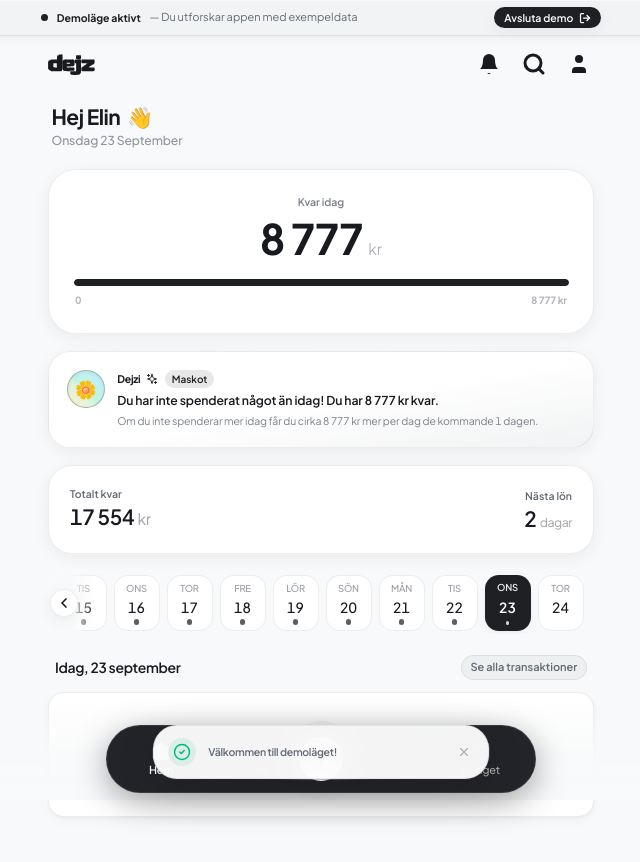
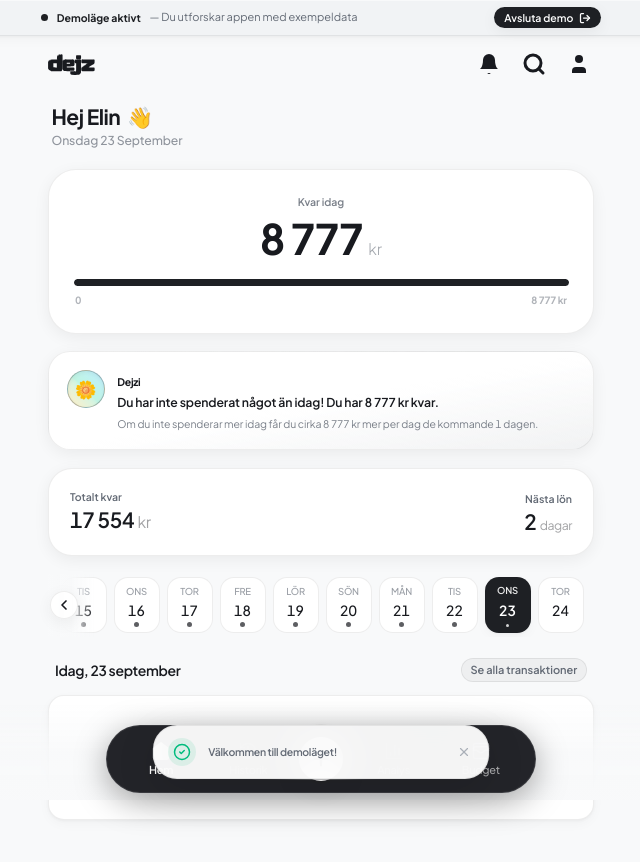
Before and after one commit to kevinwpts/Dejz, a React (Vite) app: page / in a window 1280 px wide. Both pictures are taken after a click on the button "Testa demo direkt". Shown: the top 862 px of the page, without its empty margins (319-959 px from the left). Built offline with nearby package versions, Linux system fonts and the light colour scheme.

Commit message:
refactor: remove mascot badge from GreetingModule
Simplify the GreetingModule header by removing the Sparkles icon and the mascot label to improve visual layout.

```diff
--- a/src/components/GreetingModule.tsx
+++ b/src/components/GreetingModule.tsx
@@ -1,7 +1,7 @@
 import React, { useMemo, useState } from 'react';
 import { motion } from 'motion/react';
 
-import { X, Sparkles } from 'lucide-react';
+import { X } from 'lucide-react';
 import { TranslationKey, Language } from '../i18n';
 import { PeriodTimeline } from './PeriodTimeline';
 import { CalendarModal } from './CalendarModal';
@@ -289,13 +289,9 @@
           </div>
 
           <div className="flex-1 min-w-0 pr-1">
-            <div className="flex items-center gap-2 mb-1">
-              <span className="text-xs font-bold tracking-tight text-[var(--text-primary)] flex items-center gap-1.5">
+            <div className="mb-1">
+              <span className="text-xs font-bold tracking-tight text-[var(--text-primary)]">
                 Dejzi
-                <Sparkles size={12} className="text-[var(--accent-color)]" />
-              </span>
-              <span className="text-[10px] font-semibold px-2 py-0.5 rounded-full bg-[var(--accent-color)]/10 text-[var(--accent-color)]">
-                Maskot
               </span>
             </div>
 
```
